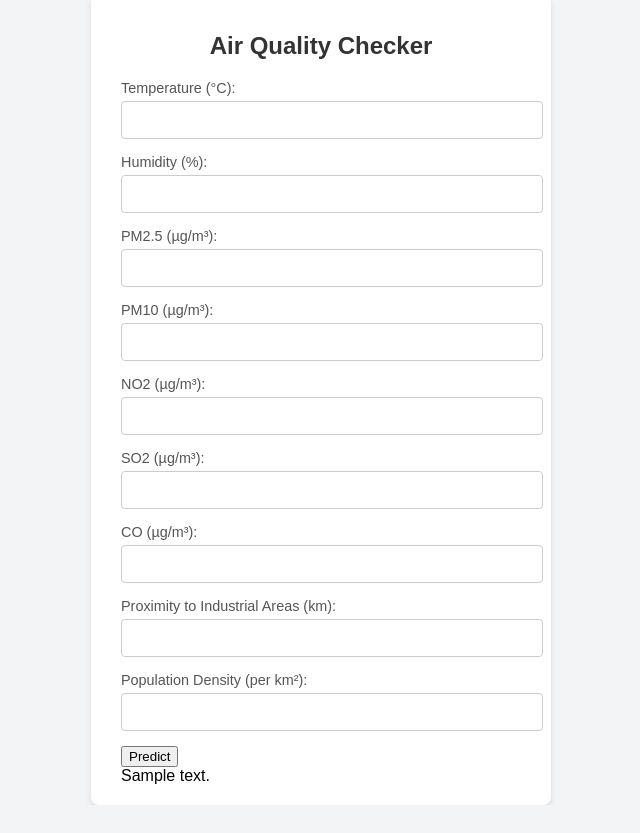
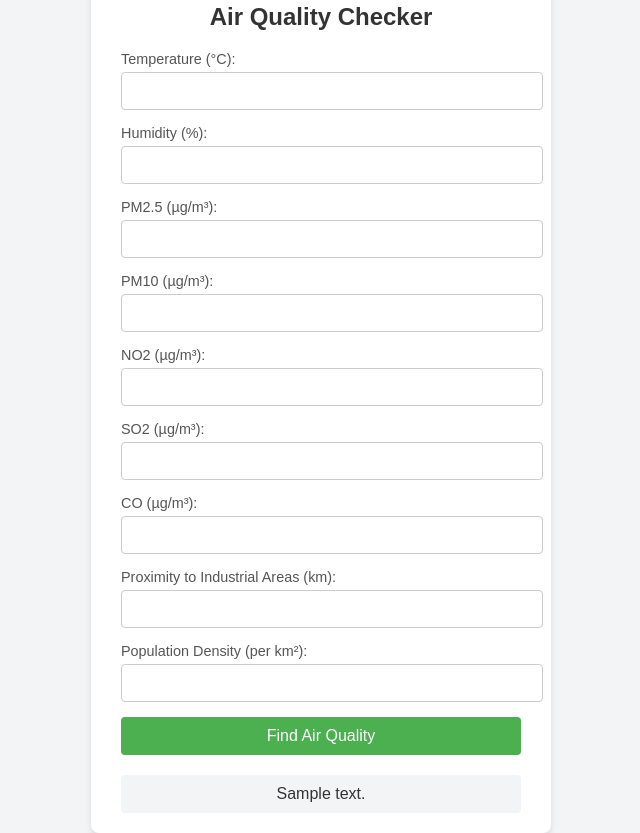
Before and after one commit to sulavghimiree/Air_Quality_Detector_WebApp, a Flask app: template templates/index.html in a window 1280 px wide. Shown: the whole page, without its empty margins (319-959 px from the left). Before the commit the page ends 805 px from the top, so only its background shows below. Run offline with Flask 3, Linux system fonts and the light colour scheme; the template is opened without the code that fills it: most values are stand-ins (such as "Sample title", 1, 10 or a date in 2020); parts of the project's set-up code (start-up, migrations or seed data) failed here and were passed over.

Commit message:
changed a color and style result

```diff
--- a/templates/index.html
+++ b/templates/index.html
@@ -66,6 +66,18 @@
         .btn:hover {
             background-color: #45a049;
         }
+
+        .result{
+            margin-top: 20px;
+            padding: 10px;
+            border-radius: 4px;
+            background-color: #f3f4f6;
+            color: #333333;
+            font-size: 1em;
+            display: flex;
+            justify-content: center;
+            align-items: center;
+        }
     </style>
 </head>
 <body>
@@ -108,7 +120,7 @@
                 <label for="population-density">Population Density (per km²):</label>
                 <input type="number" id="population-density" name="population-density" required>
             </div>
-            <input type="submit" value="Predict">
+            <button type="submit" value="Predict" class="btn">Find Air Quality</button>
         </form>
         {% if prediction_text %}
         <div class="result">{{prediction_text}}</div>
```
